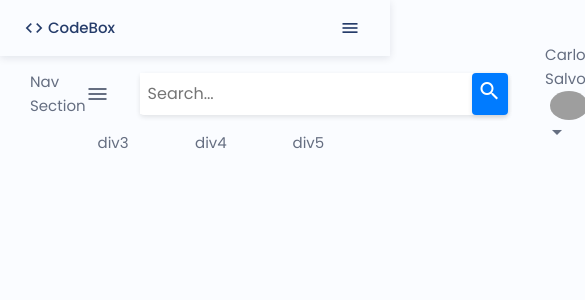
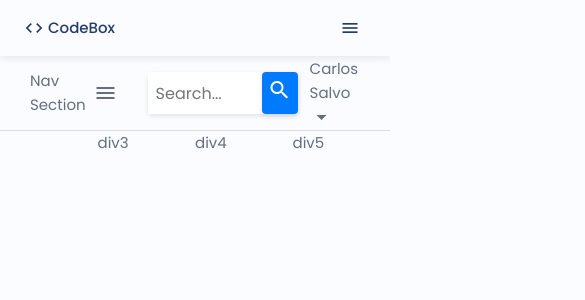
Before and after one commit to Harmeto/Vue-components, a Vue app: page /about in a window 390 px wide. Shown: the top 300 px of the page, 585 px wide, since content can reach past the window. Built offline with nearby package versions, Linux system fonts and the light colour scheme; grey boxes are pictures that could not be loaded.

Commit message:
refactor: moved profile to a separate component, made minor CSS changes

```diff
--- a/src/components/utils/inputs/SearchInput.vue
+++ b/src/components/utils/inputs/SearchInput.vue
@@ -28,6 +28,10 @@ const onSearch = () => {
   background-color: #fff;
   border-radius: 4px;
   box-shadow: 0 2px 5px rgba(0, 0, 0, 0.1);
+
+  @media(max-width: 600px) {
+    width: 150px;
+  }
 }
 
 .material__search {
@@ -36,6 +40,7 @@ const onSearch = () => {
   flex: 1;
   padding: 8px;
   font-size: 16px;
+  min-width:100px;
 }
 
 .search__icon {
--- /dev/null
+++ b/src/components/utils/profile/ProfileBar.vue
@@ -0,0 +1,57 @@
+<script setup lang="ts">
+defineProps({
+  full_name: {
+    type: String,
+    required: false,
+    default(){
+      return 'Carlos Salvo'
+    }
+  },
+  image: {
+    type: String,
+    required: false,
+    default(){
+      return 'https://cdn.pixabay.com/photo/2015/10/05/22/37/blank-profile-picture-973460_1280.png'
+    }
+  }
+})
+</script>
+
+<template>
+  <div class="profile">
+    <span>{{ full_name }}</span>
+    <img :src="image" alt="profile__picture">
+    <i class="material-icons dropdown__arrow">arrow_drop_down</i>
+  </div>
+</template>
+
+
+<style lang="scss" scoped>
+.profile {
+  display: flex;
+  flex-direction: row;
+  align-content: space-between;
+  align-items: center;
+  flex-wrap: wrap;
+  margin: 2.5em;
+  transition: font-weight 0.4s ease;
+
+  img {
+    margin-left: 5px;
+    border-radius: 100%;
+    width: 2.5em;
+  }
+
+  @media(max-width: 600px) {
+    img{
+      display: none;
+    }
+
+    margin: 0 0 0 12px;
+  }
+
+  &:hover span {
+    font-weight: bold;
+  }
+}
+</style>
--- a/src/views/AboutView.vue
+++ b/src/views/AboutView.vue
@@ -1,5 +1,7 @@
 <script setup>
 import { ref } from 'vue'
+
+import ProfileBar from '../components/utils/profile/ProfileBar.vue';
 
 const isMenuOpen = ref(false)
 const rotation = ref(0)
@@ -20,11 +22,7 @@ const toggleMenu = () => {
         </div>
         <div class="right__section">
           <SearchInput placeholder="Search..." />
-          <div class="profile">
-          <span>Carlos Salvo</span>
-          <img src="https://cdn.pixabay.com/photo/2015/10/05/22/37/blank-profile-picture-973460_1280.png" alt="profile__picture">
-          <i class="material-icons dropdown__arrow">arrow_drop_down</i>
-        </div>
+          <ProfileBar />
         </div>
       </nav>
     </div>
@@ -58,6 +56,7 @@ height: 100%;
     display: flex;
     justify-content: space-between;
     align-items: center;
+    border-bottom: 1px solid #DBDBDB;
 
     .title{
       margin: 2em;
@@ -91,25 +90,7 @@ height: 100%;
           border-radius: 5px;
           border-color: gray;
         }
-        .profile{
-        display: flex;
-        flex-direction: row;
-        align-content: space-between;
-        align-items: center;
-        flex-wrap: wrap;
-        margin: 2.5em;
-        transition: font-weight 0.4s ease;
 
-        img{
-          margin-left: 5px;
-          border-radius: 100%;
-          width: 2.5em;
-        }
-
-        &:hover span{
-          font-weight: bold;
-        }
-    }
     }
 
   }
@@ -126,7 +107,8 @@ height: 100%;
 .show-menu {
   z-index: 1;
   opacity: 1;
-  top: 3.5rem;
+  position: relative;
   pointer-events: initial;
+  top: 5em;
 }
 </style>
```
